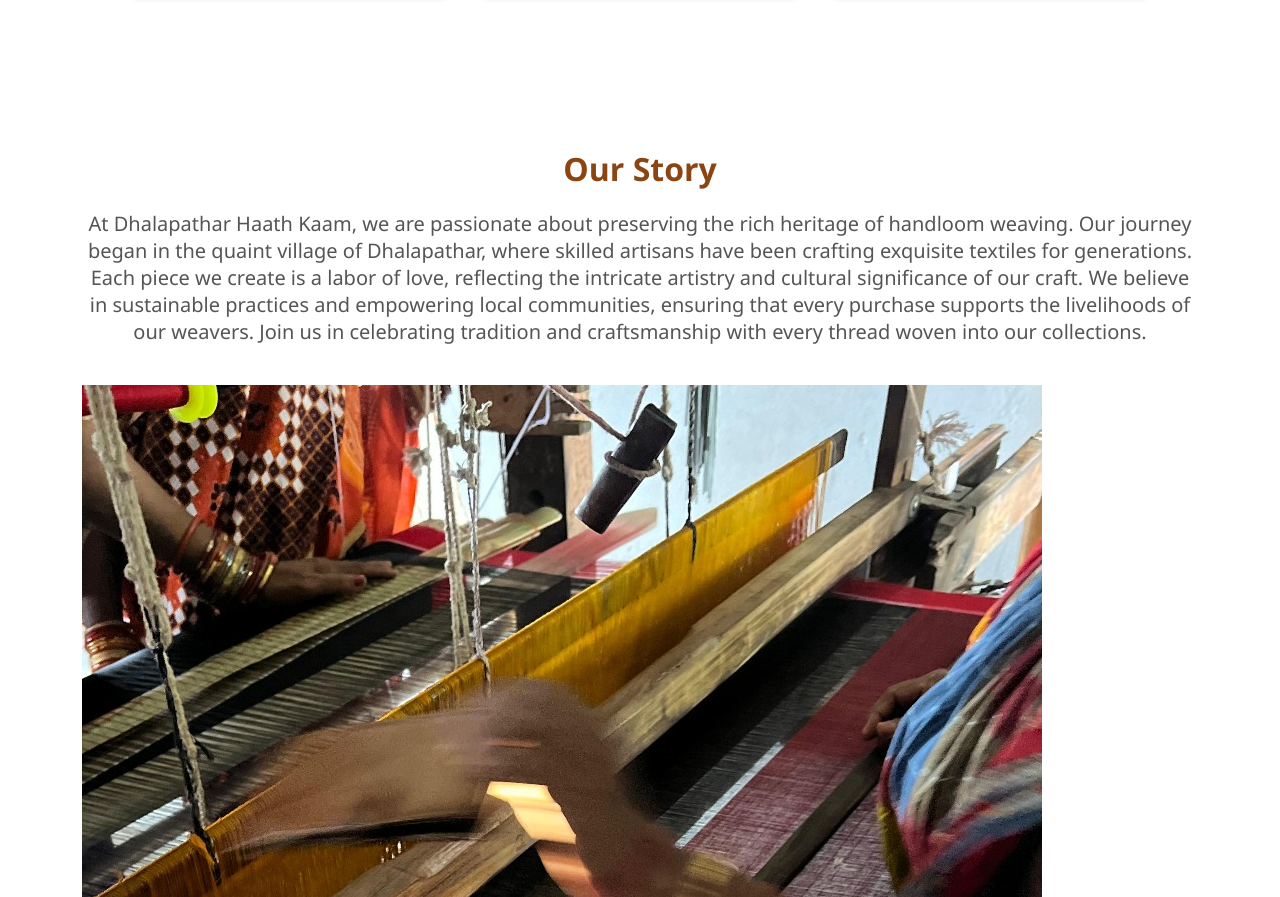
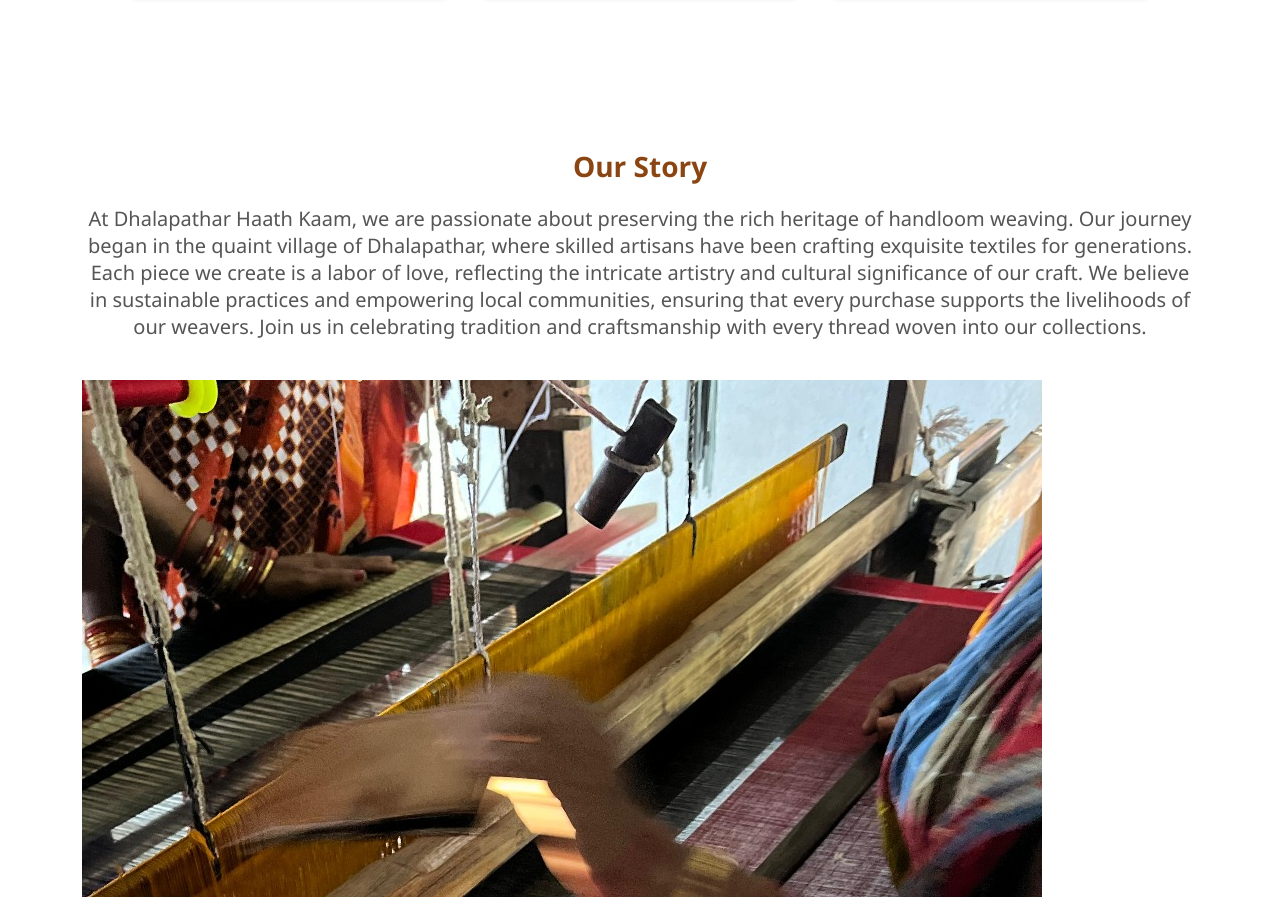
Before and after one commit to exy-99/Dhalapathar-Haath-kaam, a plain HTML site: page main.html in a window 1280 px wide. Shown: the part 3583-4480 px from the top of the page. Drawn offline with Linux system fonts and the light colour scheme.

Commit message:
Update style.css

```diff
--- a/style.css
+++ b/style.css
@@ -217,7 +217,11 @@ nav {
   padding: 50px 20px;
   gap: 40px;
 }
-
+.story-title {
+  flex: 1;
+  font-size: 28px;
+  color: #8b4513;
+}
 
 
 @media (max-width: 768px) {
```
